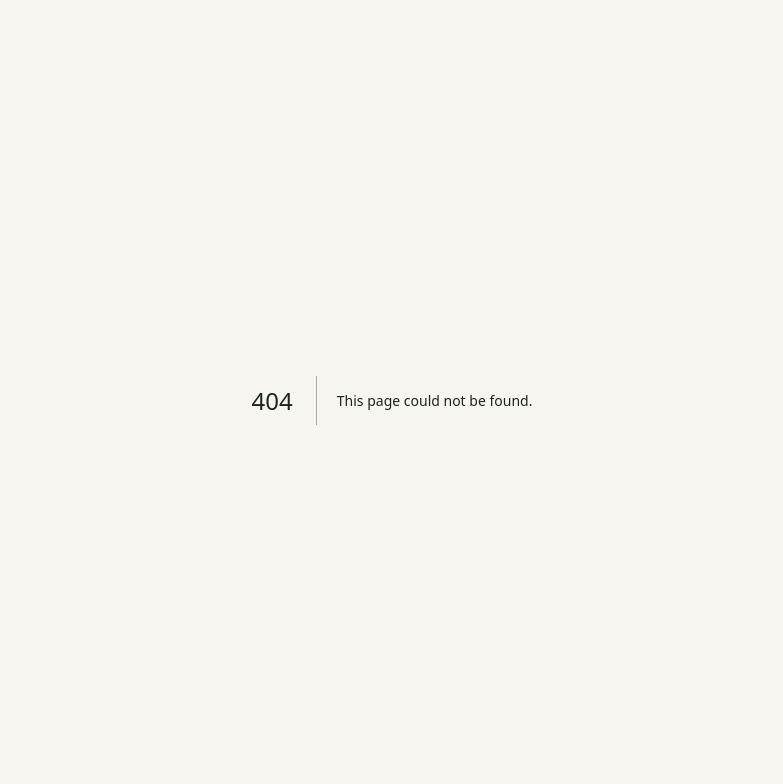
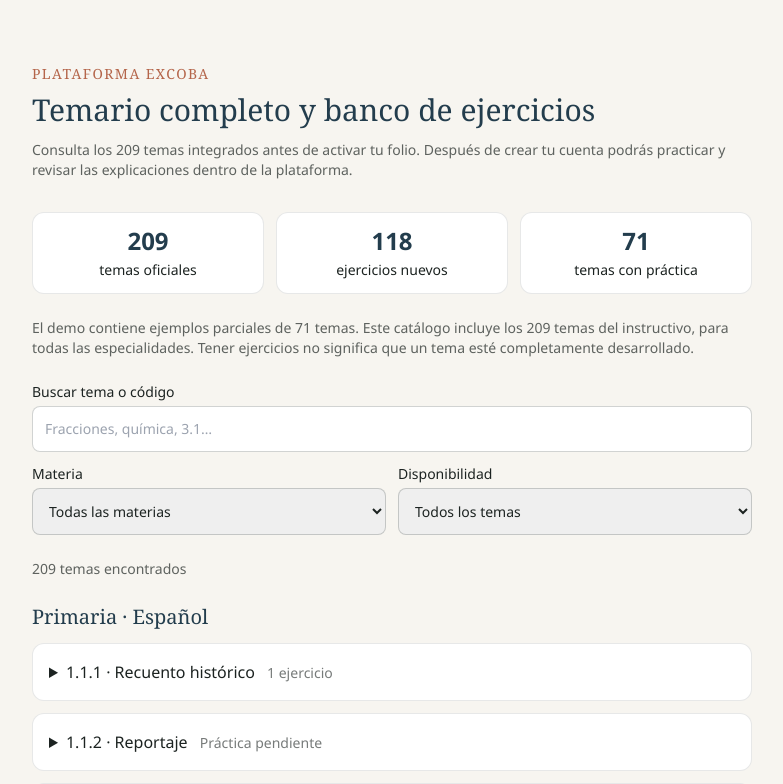
Before and after one commit to mmoralescode/EXCOBA-PLATAFORMA-, a Next.js app: page /temario in a window 1280 px wide. Before the commit this address had no page. Shown: the top 784 px of the page, without its empty margins (248-1031 px from the left). Built offline with nearby package versions, Linux system fonts and the light colour scheme.

Commit message:
feat: expose integrated curriculum before activation

```diff
--- a/src/app/activar/page.tsx
+++ b/src/app/activar/page.tsx
@@ -163,6 +163,9 @@
       <Link href="/login" className="mt-6 text-sm text-ink/60 hover:text-pizarron">
         Ya tengo cuenta — iniciar sesión
       </Link>
+      <Link href="/temario" className="mt-3 text-sm text-pizarron underline hover:text-acento">
+        Explorar el temario completo y los ejercicios
+      </Link>
     </main>
   );
 }
--- /dev/null
+++ b/src/app/temario/page.tsx
@@ -0,0 +1,19 @@
+import { CurriculumBrowser } from "@/components/curriculum-browser";
+
+export default function TemarioPage() {
+  return (
+    <main className="mx-auto max-w-3xl px-6 py-16">
+      <p className="font-display text-sm uppercase tracking-widest text-acento">
+        Plataforma EXCOBA
+      </p>
+      <h1 className="mt-2 font-display text-3xl text-pizarron">
+        Temario completo y banco de ejercicios
+      </h1>
+      <p className="mt-3 text-sm text-ink/70">
+        Consulta los 209 temas integrados antes de activar tu folio. Después de crear tu cuenta
+        podrás practicar y revisar las explicaciones dentro de la plataforma.
+      </p>
+      <CurriculumBrowser />
+    </main>
+  );
+}
```
